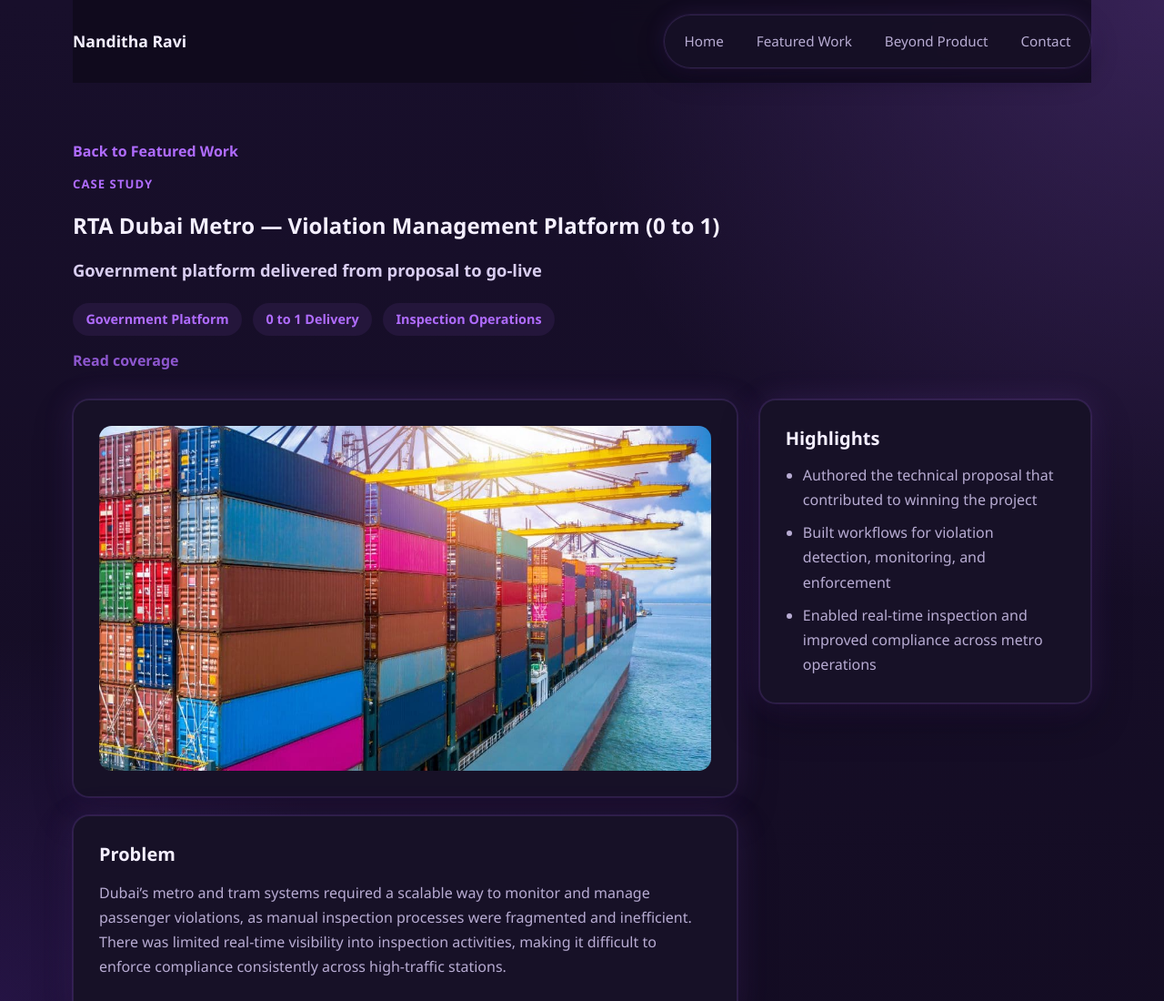
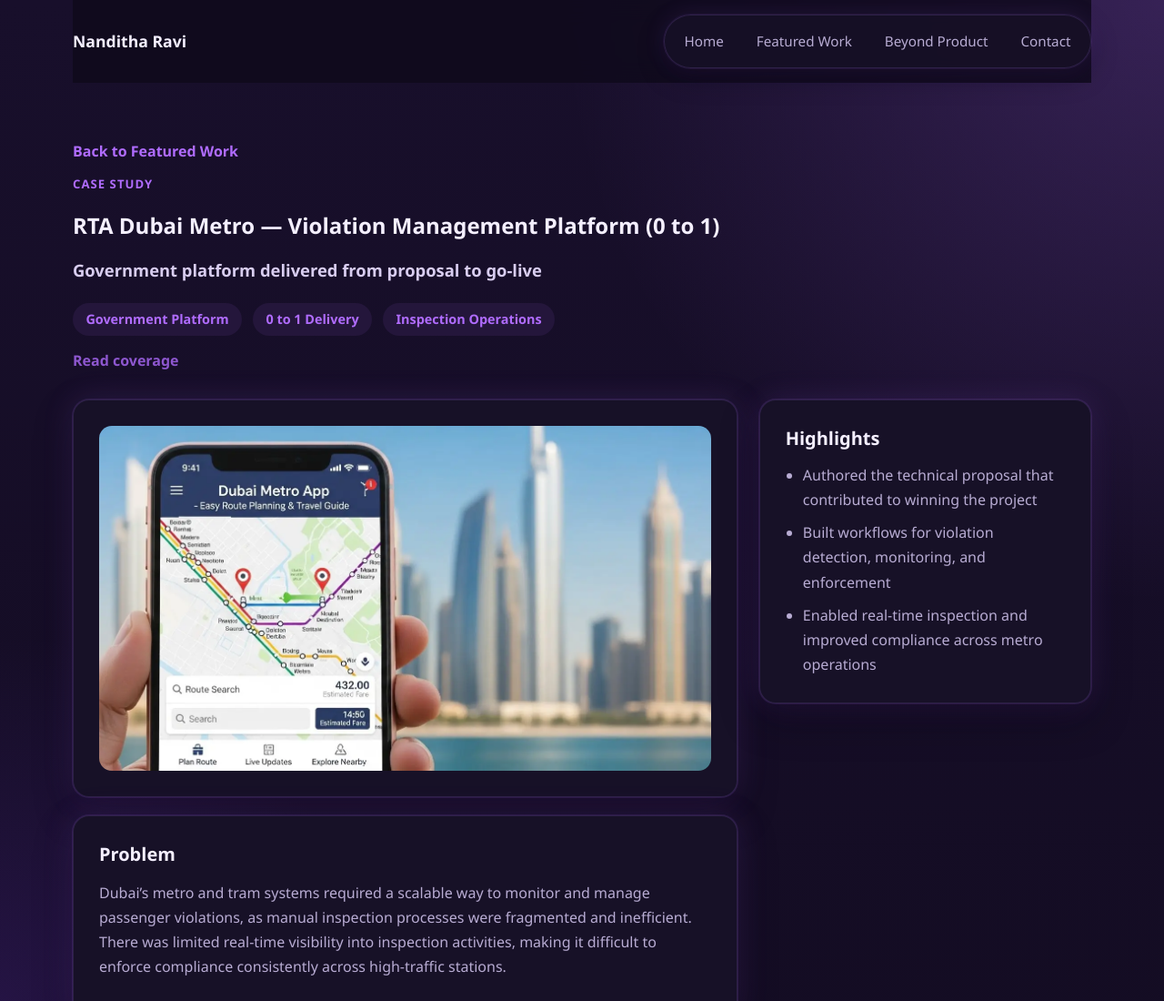
Before and after one commit to Nanditha-Ravi/Nanditha-Ravi.github.io, a plain HTML site: page case-studies/rta-dubai-metro-app.html in a window 1280 px wide. Shown: the top 1100 px of the page at 91% size. Drawn offline with Linux system fonts and the light colour scheme.

Commit message:
Update rta-dubai-metro-app.html

```diff
--- a/case-studies/rta-dubai-metro-app.html
+++ b/case-studies/rta-dubai-metro-app.html
@@ -41,7 +41,7 @@
         <section class="case-layout">
           <div class="case-stack">
             <article class="case-section case-block">
-              <img class="case-image" src="../assets/ship.jpg" alt="RTA Dubai Metro visual" />
+              <img class="case-image" src="../assets/metro.webp" alt="RTA Dubai Metro visual" />
             </article>
             <article class="case-section case-block">
               <h2>Problem</h2>
```
